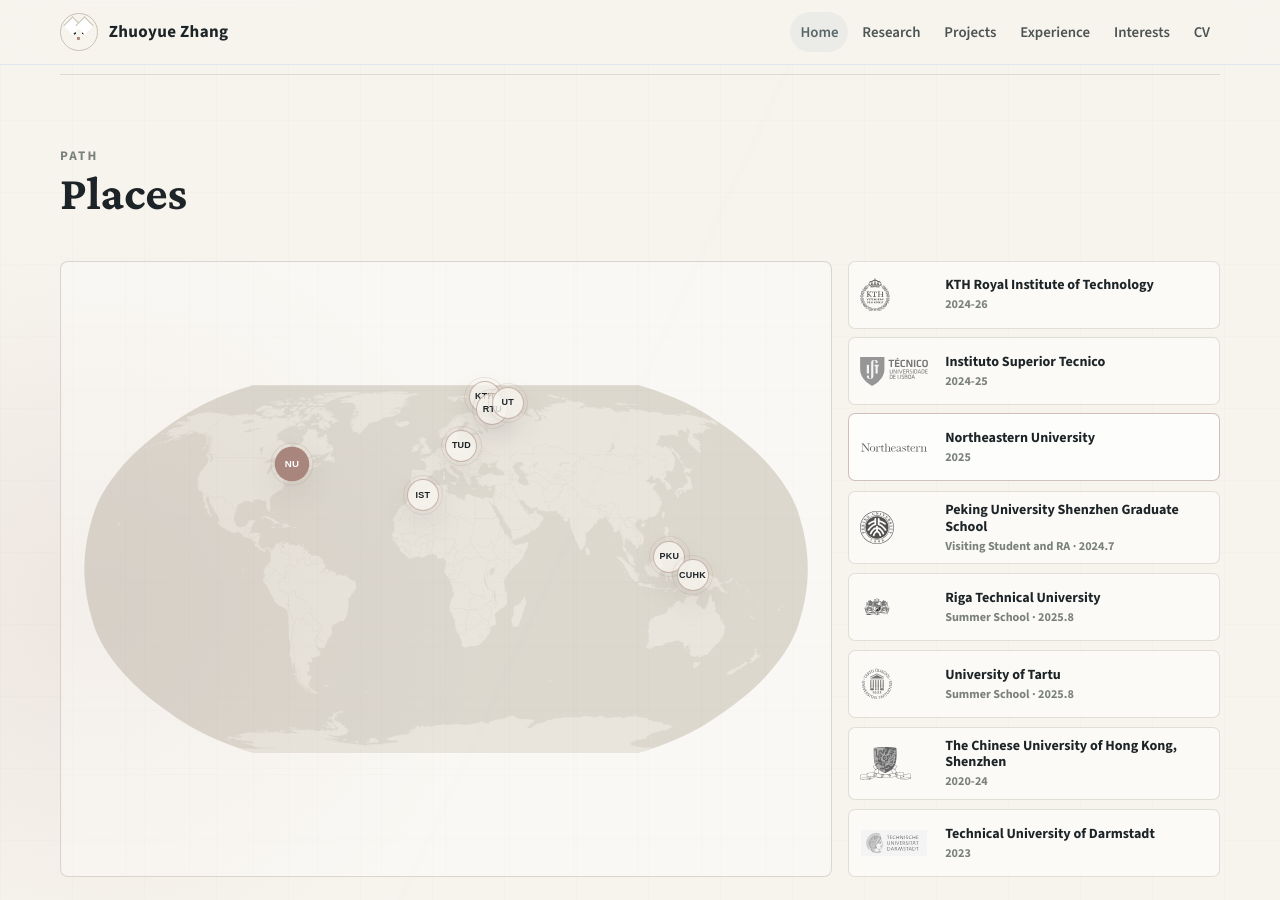
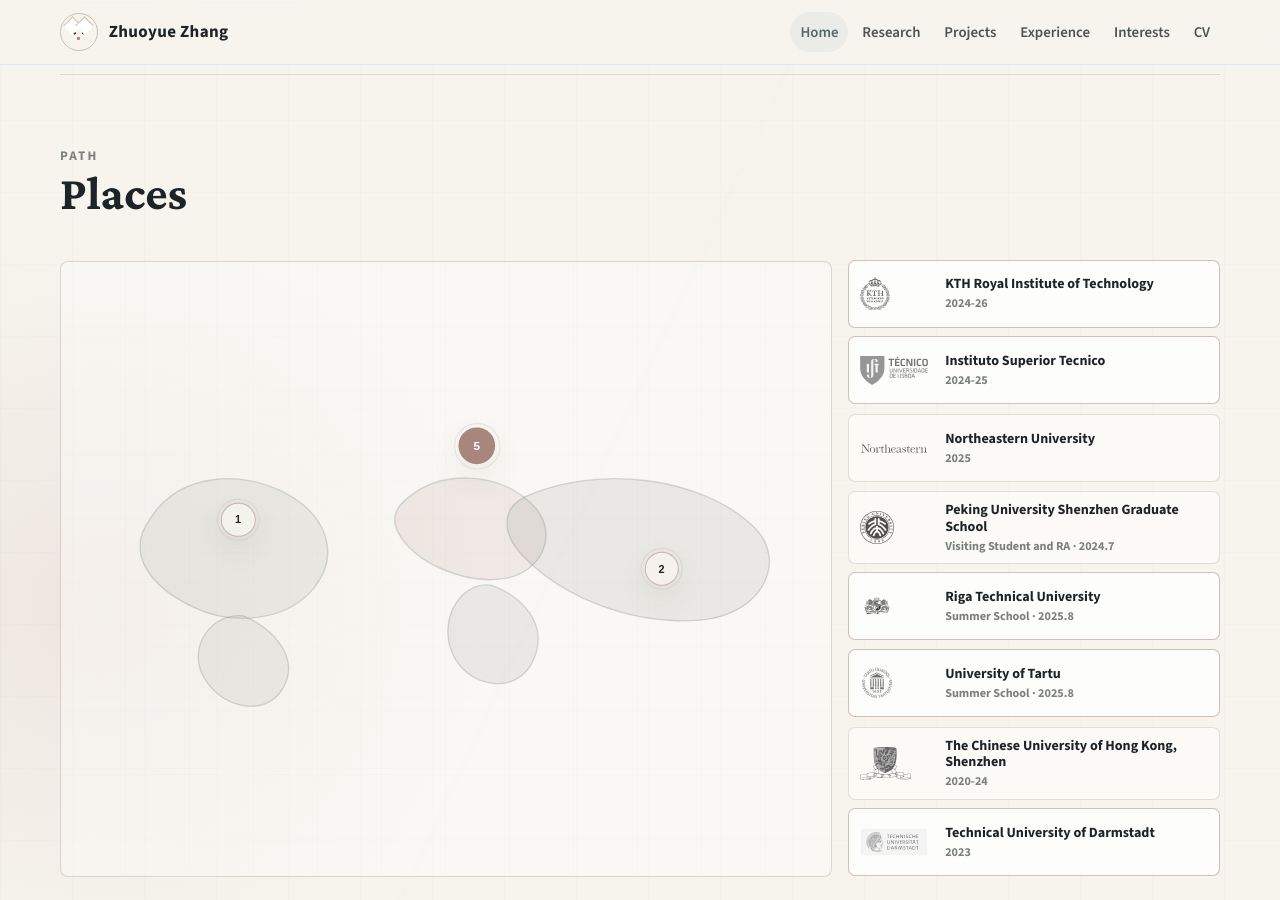
Before and after one commit to yayayida/yayayida.github.io, a Jekyll site: the page built from index.md, in a window 1280 px wide and 900 px high, scrolled down 1752 px. Built offline with Jekyll 4.4.1, drawn with Linux system fonts in a browser that asks for light colours.

Commit message:
Simplify path map to continent regions

```diff
--- a/assets/site.js
+++ b/assets/site.js
@@ -45,7 +45,7 @@ if (journeyPins.length && journeyCards.length) {
     card.addEventListener("focusin", () => setActivePlace(card.dataset.placeCard));
   });
 
-  setActivePlace(journeyPins[0].dataset.place);
+  setActivePlace("europe");
 }
 
 const revealItems = document.querySelectorAll(".card, .research-card, .project-card, .feature-card, .timeline-item, .note-card, .city, .journey-card");
--- a/assets/style.css
+++ b/assets/style.css
@@ -803,14 +803,37 @@ h3 {
   background-size: 64px 64px;
 }
 
-.world-map-image {
+.world-map-image,
+.continent-map {
   position: absolute;
   inset: 4% 3%;
   width: 94%;
   height: 92%;
+}
+
+.world-map-image {
   object-fit: contain;
-  opacity: .46;
+  opacity: .32;
   mix-blend-mode: multiply;
+}
+
+.continent-map {
+  overflow: visible;
+}
+
+.continent {
+  fill: rgba(155, 168, 157, .17);
+  stroke: rgba(115, 128, 125, .28);
+  stroke-width: 1.4;
+  vector-effect: non-scaling-stroke;
+}
+
+.continent--europe {
+  fill: rgba(169, 134, 125, .14);
+}
+
+.continent--asia {
+  fill: rgba(142, 151, 146, .16);
 }
 
 .journey-pin {
@@ -818,8 +841,8 @@ h3 {
   left: var(--x);
   top: var(--y);
   display: grid;
-  width: 2rem;
-  height: 2rem;
+  width: 2.15rem;
+  height: 2.15rem;
   place-items: center;
   padding: 0;
   border: 1px solid rgba(169, 134, 125, .58);
@@ -841,7 +864,7 @@ h3 {
 }
 
 .journey-pin span {
-  font-size: .56rem;
+  font-size: .68rem;
   font-weight: 800;
   letter-spacing: .03em;
   line-height: 1;
--- a/index.md
+++ b/index.md
@@ -90,48 +90,49 @@ description: "MSc student at KTH working on urban mobility, geographic modeling,
     </div>
   </div>
   <div class="journey-map" aria-label="Academic path map">
-    <div class="map-stage" aria-label="World map with school locations">
-      <img class="world-map-image" src="{{ '/assets/world-map.svg' | relative_url }}" alt="World map with country boundaries">
-      <button class="journey-pin" data-place="northeastern" style="--x: 30%; --y: 33%;" aria-label="Northeastern University, 2025"><span>NU</span></button>
-      <button class="journey-pin" data-place="ist" style="--x: 47%; --y: 38%;" aria-label="Instituto Superior Tecnico, 2024-25"><span>IST</span></button>
-      <button class="journey-pin" data-place="tud" style="--x: 52%; --y: 30%;" aria-label="Technical University of Darmstadt, 2023"><span>TUD</span></button>
-      <button class="journey-pin" data-place="kth" style="--x: 55%; --y: 22%;" aria-label="KTH Royal Institute of Technology, 2024-26"><span>KTH</span></button>
-      <button class="journey-pin" data-place="rtu" style="--x: 56%; --y: 24%;" aria-label="Riga Technical University, 2025 summer school"><span>RTU</span></button>
-      <button class="journey-pin" data-place="tartu" style="--x: 58%; --y: 23%;" aria-label="University of Tartu, 2025 summer school"><span>UT</span></button>
-      <button class="journey-pin" data-place="pku" style="--x: 79%; --y: 48%;" aria-label="Peking University Shenzhen Graduate School, 2024"><span>PKU</span></button>
-      <button class="journey-pin" data-place="cuhk" style="--x: 82%; --y: 51%;" aria-label="The Chinese University of Hong Kong, Shenzhen, 2020-24"><span>CUHK</span></button>
+    <div class="map-stage" aria-label="Continents with academic regions">
+      <svg class="continent-map" viewBox="0 0 1000 430" role="img" aria-label="Continents map showing North America, Europe, and Asia">
+        <path class="continent continent--america" d="M92 145 C132 82, 219 78, 279 111 C336 142, 354 196, 318 241 C281 287, 207 295, 151 268 C94 241, 55 195, 92 145 Z" />
+        <path class="continent continent--america" d="M220 280 C261 297, 299 338, 275 380 C250 423, 185 407, 163 360 C145 321, 176 276, 220 280 Z" />
+        <path class="continent continent--europe" d="M450 115 C496 78, 572 82, 617 124 C660 164, 633 222, 578 229 C523 236, 456 206, 434 165 C424 146, 430 129, 450 115 Z" />
+        <path class="continent continent--asia" d="M608 116 C710 70, 854 88, 925 157 C974 204, 936 279, 852 286 C755 294, 660 253, 607 198 C576 166, 577 132, 608 116 Z" />
+        <path class="continent continent--asia" d="M563 238 C605 253, 641 291, 622 338 C601 394, 522 380, 506 324 C492 280, 523 231, 563 238 Z" />
+      </svg>
+      <button class="journey-pin" data-place="america" style="--x: 23%; --y: 42%;" aria-label="North America"><span>1</span></button>
+      <button class="journey-pin" data-place="europe" style="--x: 54%; --y: 30%;" aria-label="Europe"><span>5</span></button>
+      <button class="journey-pin" data-place="asia" style="--x: 78%; --y: 50%;" aria-label="Asia"><span>2</span></button>
     </div>
 
     <div class="journey-list" aria-label="School timeline">
-      <article class="journey-card" data-place-card="kth">
+      <article class="journey-card" data-place-card="europe">
         <img src="{{ '/assets/logos/kth.svg' | relative_url }}" alt="KTH Royal Institute of Technology logo">
         <div><strong>KTH Royal Institute of Technology</strong><span>2024-26</span></div>
       </article>
-      <article class="journey-card" data-place-card="ist">
+      <article class="journey-card" data-place-card="europe">
         <img src="{{ '/assets/logos/ist.svg' | relative_url }}" alt="Instituto Superior Tecnico logo">
         <div><strong>Instituto Superior Tecnico</strong><span>2024-25</span></div>
       </article>
-      <article class="journey-card" data-place-card="northeastern">
+      <article class="journey-card" data-place-card="america">
         <img src="{{ '/assets/logos/northeastern.svg' | relative_url }}" alt="Northeastern University logo">
         <div><strong>Northeastern University</strong><span>2025</span></div>
       </article>
-      <article class="journey-card" data-place-card="pku">
+      <article class="journey-card" data-place-card="asia">
         <img src="{{ '/assets/logos/pku.svg' | relative_url }}" alt="Peking University logo">
         <div><strong>Peking University Shenzhen Graduate School</strong><span>Visiting Student and RA · 2024.7</span></div>
       </article>
-      <article class="journey-card" data-place-card="rtu">
+      <article class="journey-card" data-place-card="europe">
         <img src="{{ '/assets/logos/rtu.svg' | relative_url }}" alt="Riga Technical University logo">
         <div><strong>Riga Technical University</strong><span>Summer School · 2025.8</span></div>
       </article>
-      <article class="journey-card" data-place-card="tartu">
+      <article class="journey-card" data-place-card="europe">
         <img src="{{ '/assets/logos/tartu.svg' | relative_url }}" alt="University of Tartu logo">
         <div><strong>University of Tartu</strong><span>Summer School · 2025.8</span></div>
       </article>
-      <article class="journey-card" data-place-card="cuhk">
+      <article class="journey-card" data-place-card="asia">
         <img src="{{ '/assets/logos/cuhk.svg' | relative_url }}" alt="The Chinese University of Hong Kong, Shenzhen logo">
         <div><strong>The Chinese University of Hong Kong, Shenzhen</strong><span>2020-24</span></div>
       </article>
-      <article class="journey-card" data-place-card="tud">
+      <article class="journey-card" data-place-card="europe">
         <img src="{{ '/assets/logos/tu-darmstadt.svg' | relative_url }}" alt="Technical University of Darmstadt logo">
         <div><strong>Technical University of Darmstadt</strong><span>2023</span></div>
       </article>
```
